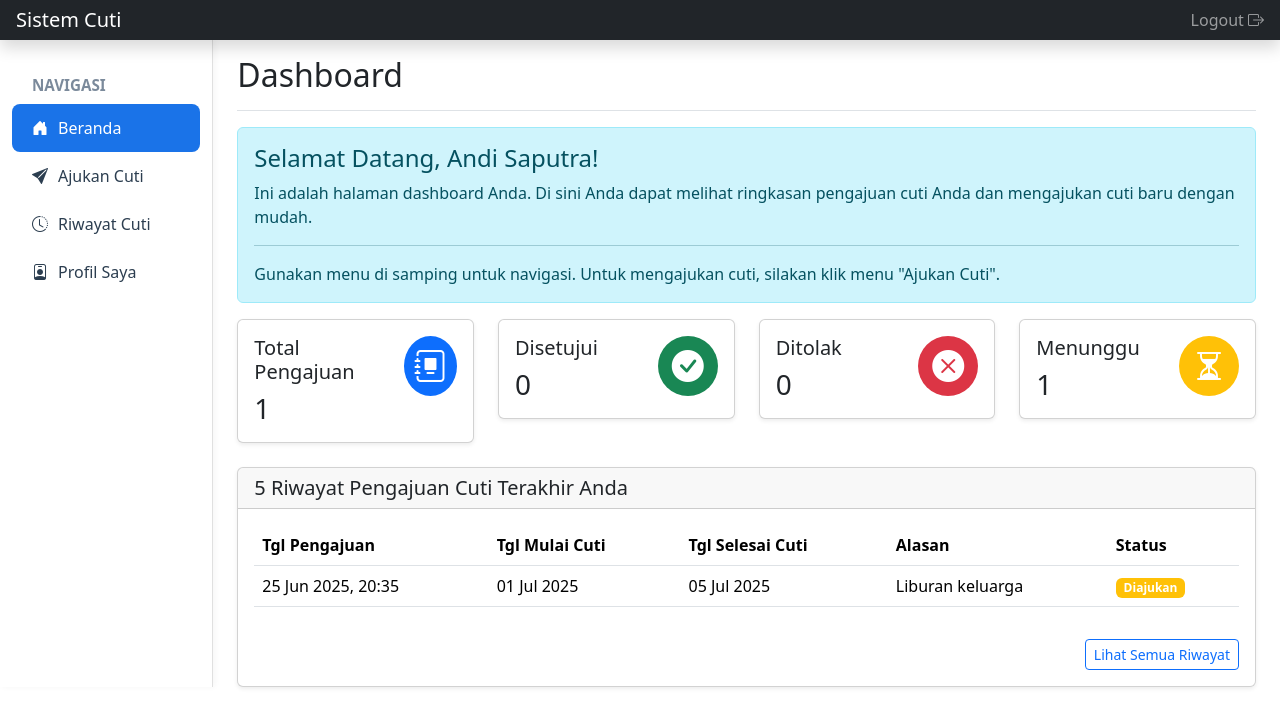
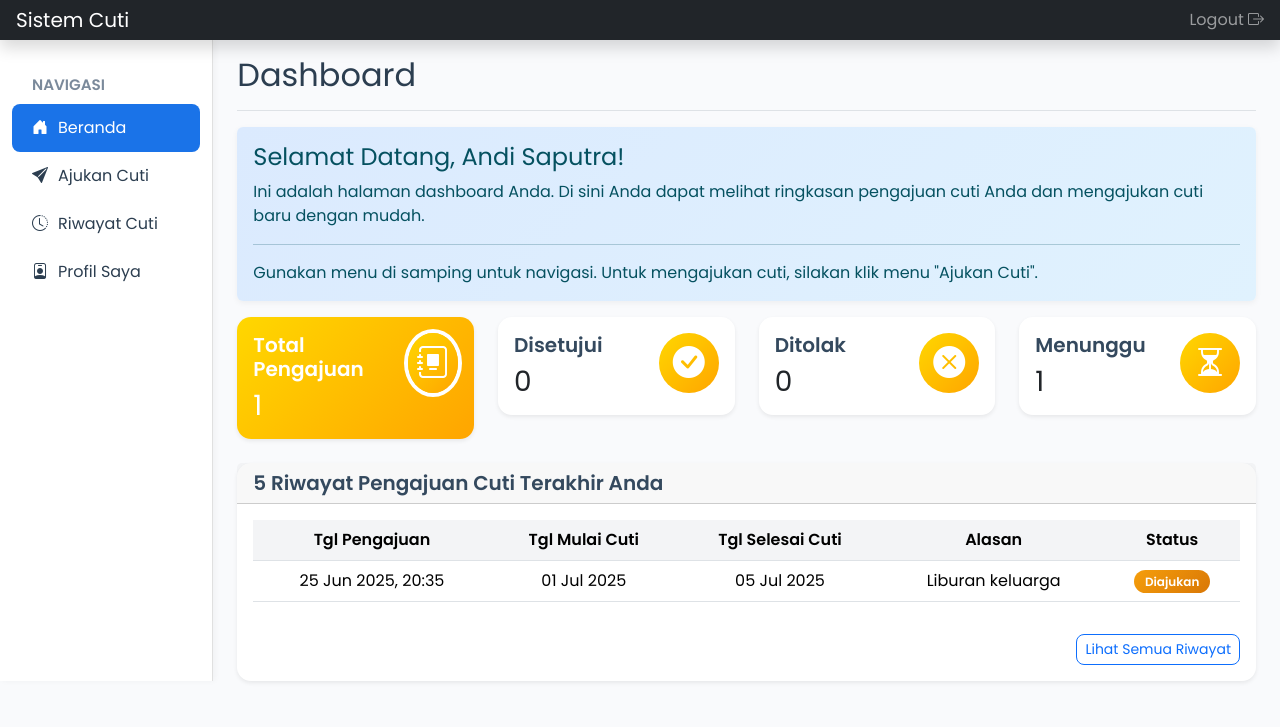
Before and after one commit to Alghifari888/sistem_cuti_karyawan, a PHP site: page / in a window 1280 px wide. Shown: the top 727 px of the page. Run offline with PHP 8.4, Linux system fonts and the light colour scheme; a user stored in the database is signed in; data comes from the database, SQL or seed files in the repository.

Commit message:
penambahan logo eraexpres dan desain halaman untuk karyawan,

```diff
--- /dev/null
+++ b/pages/css/dashboard_karyawan.css
@@ -0,0 +1,145 @@
+body {
+    font-family: 'Poppins', sans-serif;
+    background-color: #f9fafc;
+    color: #2c3e50;
+    margin: 0;
+    padding: 0;
+}
+
+.alert-info {
+    background: linear-gradient(135deg, #dbeafe, #e0f2fe);
+    border: none;
+    box-shadow: 0 2px 6px rgba(0, 0, 0, 0.05);
+}
+
+.card {
+    border-radius: 14px;
+    border: none;
+    box-shadow: 0 4px 12px rgba(0,0,0,0.06);
+    transition: transform 0.3s ease, box-shadow 0.3s ease;
+    opacity: 0;
+    transform: translateY(20px);
+    animation: fadeUp 0.6s forwards;
+}
+
+.card:hover {
+    transform: scale(1.03);
+    box-shadow: 0 12px 24px rgba(0, 0, 0, 0.08);
+}
+
+.card-title {
+    font-weight: 600;
+    color: #34495e;
+}
+
+.avatar {
+    width: 60px;
+    height: 60px;
+    display: inline-flex;
+    align-items: center;
+    justify-content: center;
+    margin-left: 1rem;
+}
+
+.avatar .avatar-title {
+    width: 100%;
+    height: 100%;
+    border-radius: 50%;
+    display: flex;
+    align-items: center;
+    justify-content: center;
+    font-size: 1.4rem;
+    box-shadow: 0 0 0 4px #ffffff;
+}
+
+.bg-primary {
+    background: linear-gradient(135deg, #3b82f6, #2563eb);
+}
+.bg-success {
+    background: linear-gradient(135deg, #10b981, #059669);
+}
+.bg-danger {
+    background: linear-gradient(135deg, #ef4444, #dc2626);
+}
+.bg-warning {
+    background: linear-gradient(135deg, #f59e0b, #d97706);
+}
+
+.table thead th {
+    background-color: #f3f4f6;
+    font-weight: 600;
+    text-align: center;
+}
+.table tbody tr:hover {
+    background-color: #f9fafb;
+}
+.table td, .table th {
+    vertical-align: middle;
+    text-align: center;
+}
+.badge {
+    padding: 0.45em 0.9em;
+    border-radius: 12px;
+    font-weight: 600;
+    color: white;
+}
+.btn-outline-primary {
+    border-radius: 8px;
+    transition: all 0.3s ease;
+}
+.btn-outline-primary:hover {
+    background: linear-gradient(135deg, #3b82f6, #2563eb);
+    color: white;
+    border: none;
+}
+
+@keyframes fadeUp {
+    to {
+        opacity: 1;
+        transform: translateY(0);
+    }
+}
+
+/* Responsive */
+@media (max-width: 768px) {
+    .avatar {
+        margin-left: 0;
+        margin-top: 1rem;
+    }
+    .table-responsive {
+        overflow-x: auto;
+    }
+}
+.avatar .avatar-title {
+    width: 100%;
+    height: 100%;
+    border-radius: 50%;
+    display: flex;
+    align-items: center;
+    justify-content: center;
+    font-size: 1.4rem;
+    box-shadow: 0 0 0 4px #ffffff;
+    background: linear-gradient(135deg, #FFD700, #FFA500); /* gradasi emas */
+    color: #fff;
+}
+.card.card-gold {
+    background: linear-gradient(135deg, #FFD700, #FFA500); /* gradasi emas */
+    color: #fff;
+    transition: transform 0.3s ease, box-shadow 0.3s ease;
+    border: none;
+}
+
+.card.card-gold:hover {
+    transform: scale(1.02);
+    box-shadow: 0 12px 24px rgba(0,0,0,0.2);
+}
+
+.card.card-gold .card-title,
+.card.card-gold h3 {
+    color: #fff;
+}
+
+.card.card-gold .avatar-title {
+    background-color: rgba(255,255,255,0.2); /* semi transparan untuk ikon */
+    color: #fff;
+}
--- a/pages/dashboard_user.php
+++ b/pages/dashboard_user.php
@@ -54,6 +54,11 @@ mysqli_stmt_execute($stmt_recent);
 $result_recent_cuti = mysqli_stmt_get_result($stmt_recent);
 ?>
 
+<!-- Link CSS khusus dashboard -->
+ <link href="https://fonts.googleapis.com/css2?family=Poppins:wght@400;600&display=swap" rel="stylesheet">
+
+<link rel="stylesheet" href="pages/css/dashboard_karyawan.css">
+
 <div class="alert alert-info" role="alert">
     <h4 class="alert-heading">Selamat Datang, <?php echo htmlspecialchars($_SESSION['nama_lengkap']); ?>!</h4>
     <p>Ini adalah halaman dashboard Anda. Di sini Anda dapat melihat ringkasan pengajuan cuti Anda dan mengajukan cuti baru dengan mudah.</p>
@@ -64,7 +69,7 @@ $result_recent_cuti = mysqli_stmt_get_result($stmt_recent);
 <div class="row g-4 mb-4">
     <!-- Card Total Cuti -->
     <div class="col-md-6 col-xl-3">
-        <div class="card shadow-sm">
+    <div class="card card-gold shadow-sm">
         <div class="card-body">
             <div class="d-flex align-items-start">
                 <div class="flex-grow-1">
@@ -72,7 +77,7 @@ $result_recent_cuti = mysqli_stmt_get_result($stmt_recent);
                     <h3 class="mb-0"><?php echo $total_cuti; ?></h3>
                 </div>
                 <div class="avatar">
-                        <div class="avatar-title rounded-circle bg-primary text-white fs-2">
+                    <div class="avatar-title rounded-circle fs-2">
                         <i class="bi bi-journal-album"></i>
                     </div>
                 </div>
@@ -80,6 +85,7 @@ $result_recent_cuti = mysqli_stmt_get_result($stmt_recent);
         </div>
     </div>
 </div>
+
     <!-- Card Disetujui -->
     <div class="col-md-6 col-xl-3">
         <div class="card shadow-sm">
@@ -136,7 +142,6 @@ $result_recent_cuti = mysqli_stmt_get_result($stmt_recent);
     </div>
 </div>
 
-
 <div class="card shadow-sm">
     <div class="card-header">
         <h5 class="card-title mb-0">5 Riwayat Pengajuan Cuti Terakhir Anda</h5>
@@ -190,20 +195,3 @@ $result_recent_cuti = mysqli_stmt_get_result($stmt_recent);
         </div>
     </div>
 </div>
-<style>
-.avatar {
-    width: 60px;
-    height: 60px;
-    display: inline-flex;
-    align-items-center;
-    justify-content: center;
-    margin-left: 1rem;
-}
-.avatar .avatar-title {
-    width: 100%;
-    height: 100%;
-    display: flex;
-    align-items: center;
-    justify-content: center;
-}
-</style>
--- a/proses/user_edit.php
+++ b/proses/user_edit.php
@@ -17,14 +17,14 @@ if ($_SERVER["REQUEST_METHOD"] == "POST") {
     $nama_lengkap = mysqli_real_escape_string($koneksi, trim($_POST['nama_lengkap']));
     $password = mysqli_real_escape_string($koneksi, trim($_POST['password']));
     $jenis_kelamin = mysqli_real_escape_string($koneksi, $_POST['jenis_kelamin']);
-    $tanggal_lahir = mysqli_real_escape_string($koneksi, $_POST['tanggal_lahir']);
+    $tanggal_lahir = !empty($_POST['tanggal_lahir']) ? $_POST['tanggal_lahir'] : null;
     $email = mysqli_real_escape_string($koneksi, trim($_POST['email']));
     $no_telepon = mysqli_real_escape_string($koneksi, trim($_POST['no_telepon']));
     $alamat = mysqli_real_escape_string($koneksi, trim($_POST['alamat']));
     $departemen = mysqli_real_escape_string($koneksi, trim($_POST['departemen']));
     $jabatan = mysqli_real_escape_string($koneksi, trim($_POST['jabatan']));
     $status_karyawan = mysqli_real_escape_string($koneksi, $_POST['status_karyawan']);
-    $tanggal_bergabung = mysqli_real_escape_string($koneksi, $_POST['tanggal_bergabung']);
+    $tanggal_bergabung = !empty($_POST['tanggal_bergabung']) ? $_POST['tanggal_bergabung'] : null;
     $gaji_pokok = mysqli_real_escape_string($koneksi, $_POST['gaji_pokok']);
 
     // Validasi
```
Also changed, not shown: auth/login.php (+3 -6 lines), pages/cuti_verifikasi.php (+18 -35 lines), proses/cuti_verifikasi.php (+11 -7 lines), asset/img/logo.png (added). Lines whose indentation alone changed are shown as unchanged.
